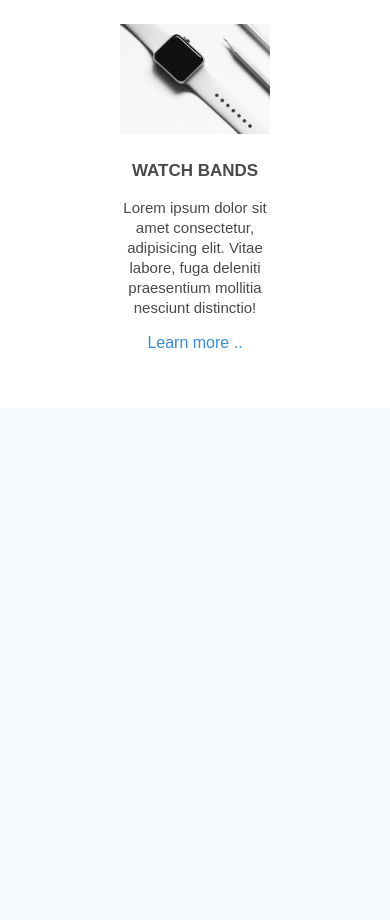
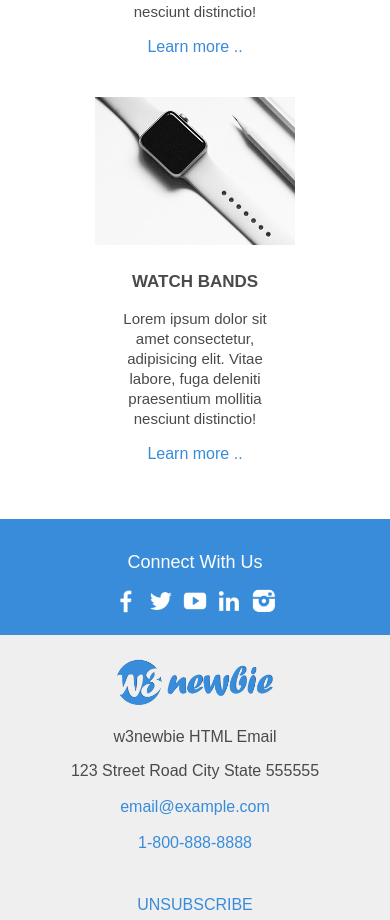
Before and after one commit to DavidCJAdindu/html-email-projects, a plain HTML site: page index.html in a window 390 px wide. Shown: the part 1080-2000 px from the top of the page. Before the commit the page ends 1528 px from the top, so only its background shows below. Drawn offline with Linux system fonts and the light colour scheme.

Commit message:
prctice html-email complete

```diff
--- a/index.html
+++ b/index.html
@@ -75,8 +75,25 @@
 
 
 		@media screen and (max-width: 600px) {
+
+			img.third-img-last {
+				width: 200px!important;
+				max-width: 200px!important;
+			}
+
+			.padding {
+				padding-right: 0!important;
+				padding-left: 0!important;
+			}
+
 		}
 		@media screen and (max-width: 400px) {
+
+			img.third-img {
+				width: 200px!important;
+				max-width: 200px!important;
+			}
+
 		}
 	</style>
 </head>
@@ -110,7 +127,7 @@
 					</td>
 				</tr>
 
-				<!--  -->
+				<!-- Products  -->
 				<tr>
 					<td>
 						<table widtth="100%" style="border-spacing: 0;">
@@ -122,7 +139,7 @@
 												<table class="content">
 													<tr>
 														<td>
-															<a href=""><img src="img/380x280.jpg" width="150px" style="max-width: 150px;" alt=""></a></td>
+															<a href=""><img class="third-img" src="img/380x280.jpg" width="150px" style="max-width: 150px;" alt=""></a></td>
 													</tr>
 
 													<tr>
@@ -144,7 +161,7 @@
 												<table class="content">
 													<tr>
 														<td>
-															<a href=""><img src="img/380x280-2.jpg" width="150px" style="max-width: 150px;" alt=""></a></td>
+															<a href=""><img class="third-img" src="img/380x280-2.jpg" width="150px" style="max-width: 150px;" alt=""></a></td>
 													</tr>
 
 													<tr>
@@ -166,7 +183,7 @@
 												<table class="content">
 													<tr>
 														<td>
-															<a href=""><img src="img/380x280-3.jpg" width="150px" style="max-width: 150px;" alt=""></a></td>
+															<a href=""><img class="third-img-last" src="img/380x280-3.jpg" width="150px" style="max-width: 150px;" alt=""></a></td>
 													</tr>
 
 													<tr>
@@ -188,6 +205,72 @@
 				</tr>
 
 
+				<!-- Footer Contact  -->
+				<tr>
+					<td>
+						<table width="100%" style="border-spacing: 0;">
+							<tr>
+								<td style="background-color: #388cda;padding: 15px;text-align: center;">
+
+									<p style="font-size: 18px;color: #fff;margin-bottom: 13px;">Connect With Us</p>
+
+									<a href="#"><img src="img/white-facebook.png" width="30px" alt=""></a>
+
+									<a href="#"><img src="img/white-twitter.png" width="30px" alt=""></a>
+
+									<a href="#"><img src="img/white-youtube.png" width="30px" alt=""></a>
+
+									<a href="#"><img src="img/white-linkedin.png" width="30px" alt=""></a>
+
+									<a href="#"><img src="img/white-instagram.png" width="30px" alt=""></a>
+
+								</td>
+							</tr>
+						</table>
+					</td>
+				</tr>
+
+
+				<!-- Footer Banner  -->
+				<tr>
+					<td style="background-color: #efefef;">
+						<table width="100%" style="border-spacing: 0;">
+
+
+							<tr>
+								<td style="padding: 20px;text-align: center;padding-bottom: 10px;">
+
+									<a href=""><img src="img/w3newbie.png" width="160px" alt=""></a>
+
+									<p style="font-size: 16px;Margin-top:18px;Margin-bottom: 10px;">w3newbie HTML Email</p>
+
+									<p style="font-size: 16px;Margin-bottom:10px;">123 Street Road City State 555555</p>
+
+									<p style="font-size: 16px;Margin-top:18px;"><a href="mailto:email@example.com">email@example.com</a></p>
+
+									<p style="font-size: 16px;Margin-top:18px;"><a href="tel:18008888888">1-800-888-8888</a></p>
+
+								</td>
+							</tr>
+
+							<tr>
+								<td align="center" style="padding-bottom: 25px;text-align: center;">
+
+									<p style="font-size: 16px;Margin-top:18px;"><a href="#">UNSUBSCRIBE</a></p>
+
+								</td>
+							</tr>
+
+							<tr>
+								<td height="20px" style="background-color: #388cda;"></td>
+							</tr>
+
+
+						</table>
+					</td>
+				</tr>
+
+
 
 
 			</table>
```
